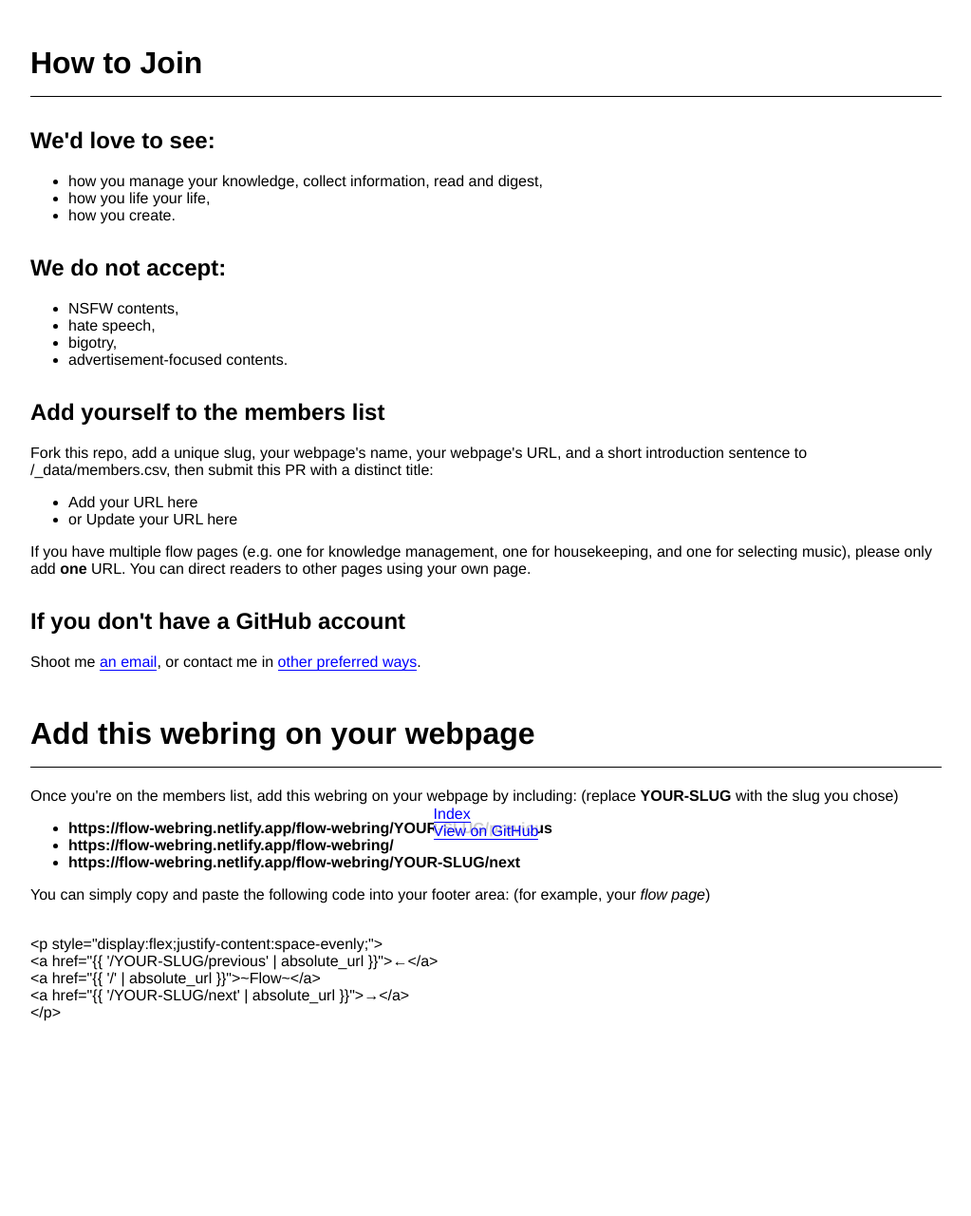
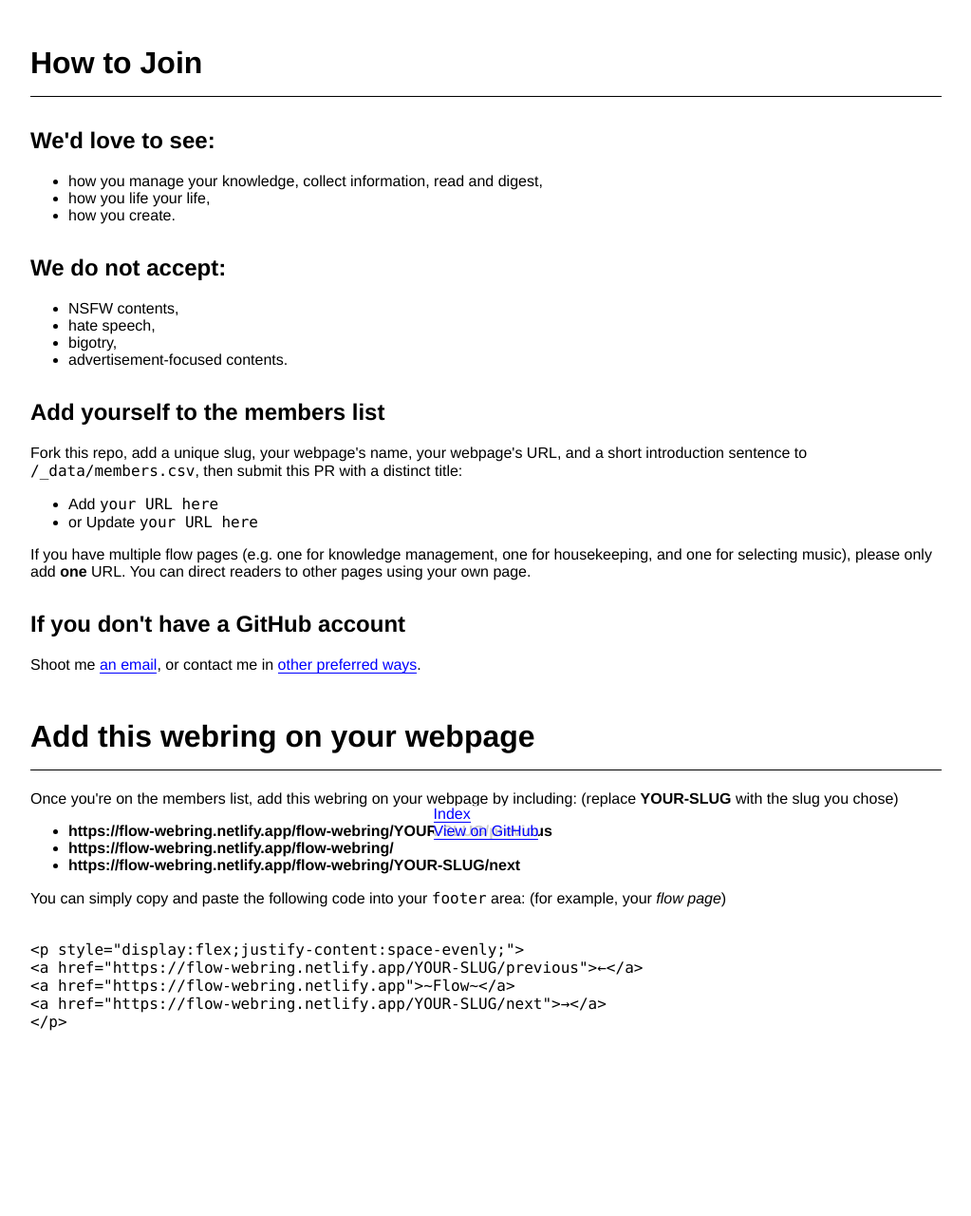
Before and after one commit to rongbinf/flow-webring, a Jekyll site: the page built from join.html, in a window 1280 px wide. Shown: the whole page at 95% size, without its empty margins (128-1151 px from the left). Built offline with Jekyll 4.4.1, drawn with Linux system fonts in a browser that asks for light colours; some of the changed lines change nothing that is shown.

Commit message:
Update join.html rawhtml pre, main.css code/pre font-family

```diff
--- a/join.html
+++ b/join.html
@@ -41,9 +41,9 @@ layout: html
 <pre>
 {% raw %}
 &lt;p style="display:flex;justify-content:space-evenly;"&gt;
-&lt;a href="{{ '/YOUR-SLUG/previous' | absolute_url }}"&gt;←&lt;/a&gt;
-&lt;a href="{{ '/' | absolute_url }}"&gt;~Flow~&lt;/a&gt;
-&lt;a href="{{ '/YOUR-SLUG/next' | absolute_url }}"&gt;→&lt;/a&gt;
+&lt;a href="https://flow-webring.netlify.app/YOUR-SLUG/previous"&gt;←&lt;/a&gt;
+&lt;a href="https://flow-webring.netlify.app"&gt;~Flow~&lt;/a&gt;
+&lt;a href="https://flow-webring.netlify.app/YOUR-SLUG/next"&gt;→&lt;/a&gt;
 &lt;/p&gt;
 {% endraw %}
 </pre>
--- a/main.css
+++ b/main.css
@@ -47,3 +47,7 @@ a:hover {
     background-color: var(--highlight);
     color: rgb(255, 255, 255);
 }
+
+code,pre {
+    font-family: var(--mono);
+}
```
